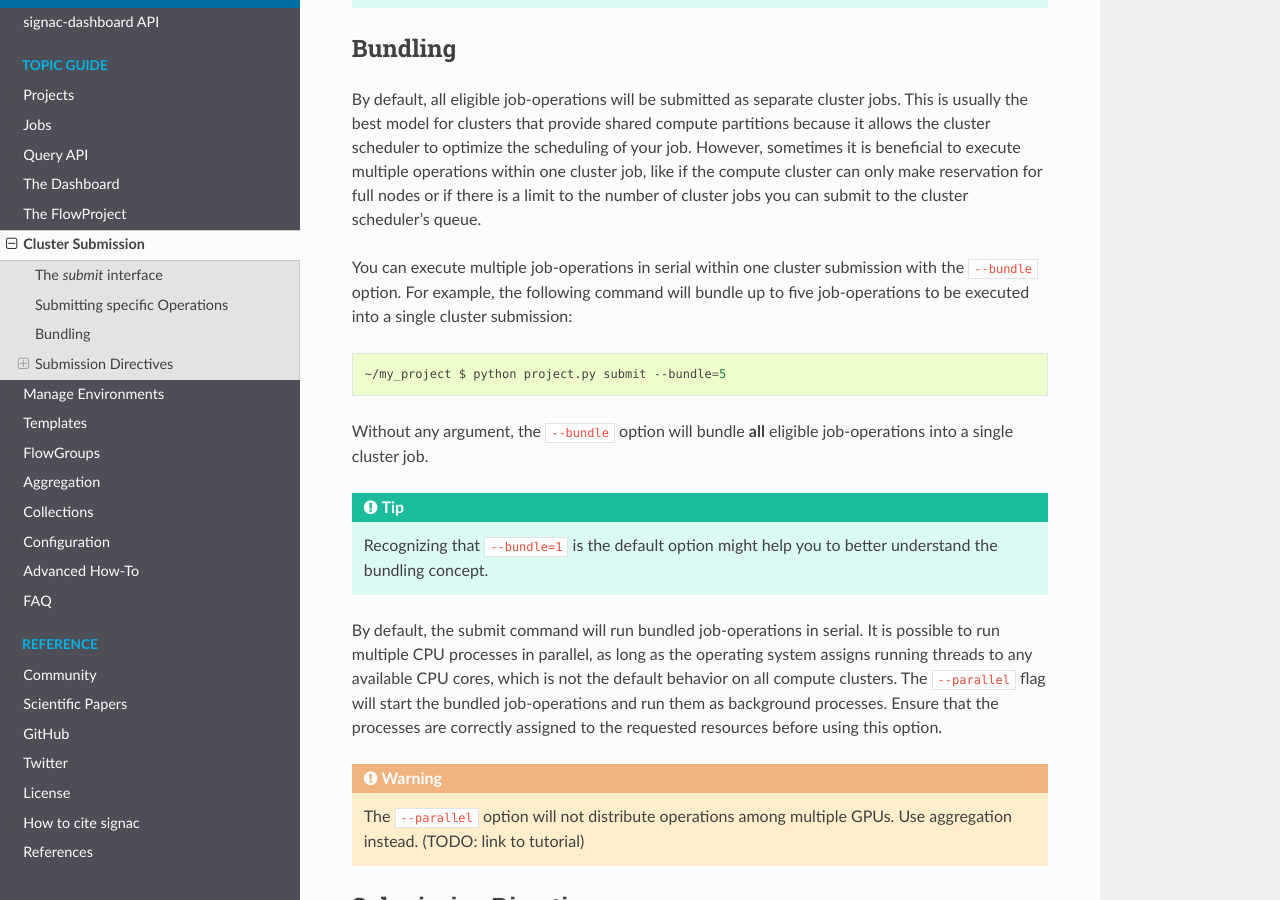
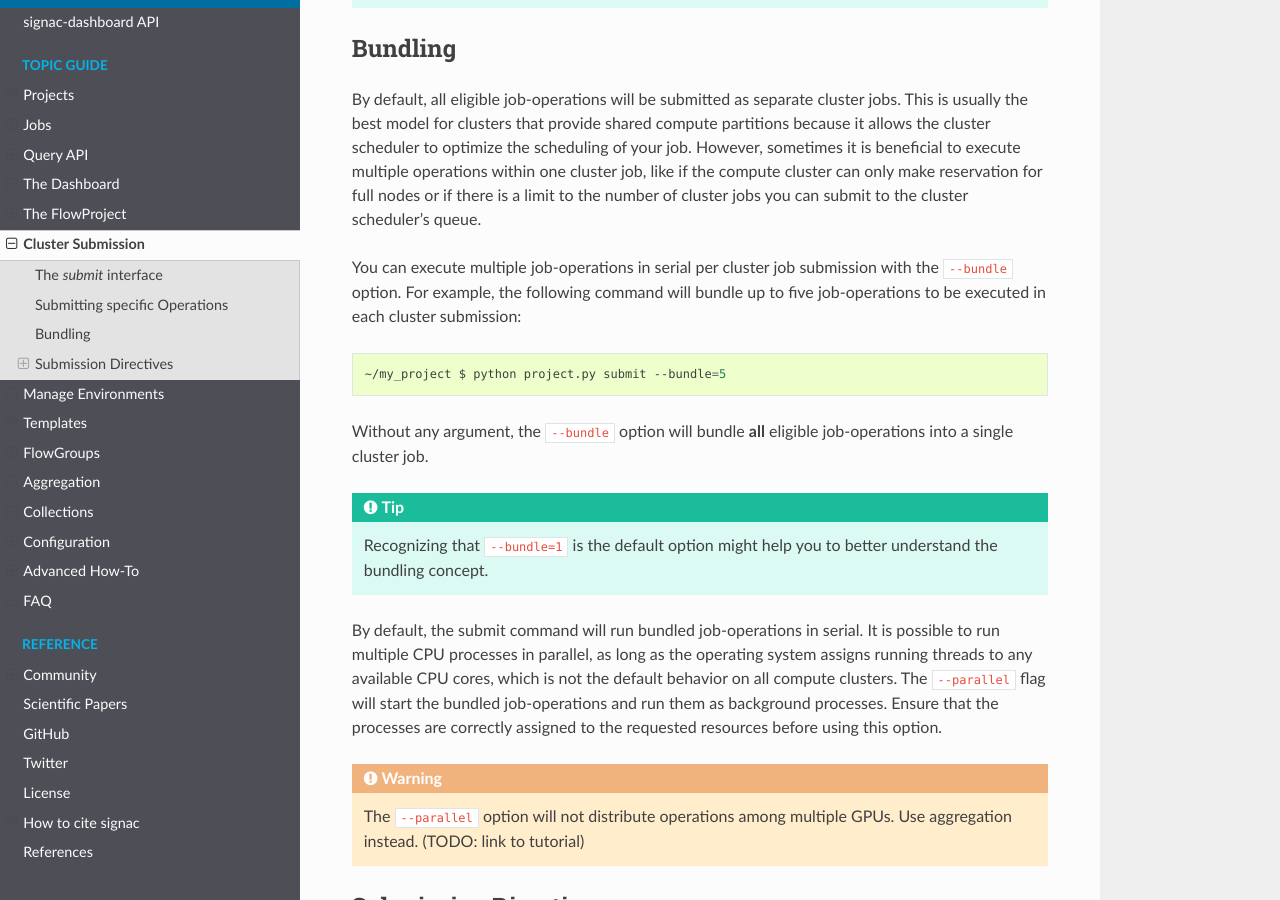
Before and after one commit to glotzerlab/signac-docs, a Sphinx documentation site: the page built from docs/source/cluster_submission.rst, in a window 1280 px wide and 900 px high, scrolled down 1827 px. Built offline with Sphinx 7.4.7 and the Read the Docs theme 2.0.0, drawn with Linux system fonts in a browser that asks for light colours.

Commit message:
suggestions from review

```diff
--- a/docs/source/cluster_submission.rst
+++ b/docs/source/cluster_submission.rst
@@ -74,10 +74,8 @@ By default, all eligible job-operations will be submitted as separate cluster jo
 This is usually the best model for clusters that provide shared compute partitions because it allows the cluster scheduler to optimize the scheduling of your job.
 However, sometimes it is beneficial to execute multiple operations within one cluster job, like if the compute cluster can only make reservation for full nodes or if there is a limit to the number of cluster jobs you can submit to the cluster scheduler's queue.
 
-.. _cluster_submission_directives:
-
-You can execute multiple job-operations in serial within one cluster submission with the ``--bundle`` option.
-For example, the following command will bundle up to five job-operations to be executed into a single cluster submission:
+You can execute multiple job-operations in serial per cluster job submission with the ``--bundle`` option.
+For example, the following command will bundle up to five job-operations to be executed in each cluster submission:
 
 .. code-block:: bash
 
```
Also changed, not shown: other parts of docs/source/cluster_submission.rst (+1 -0 lines).
